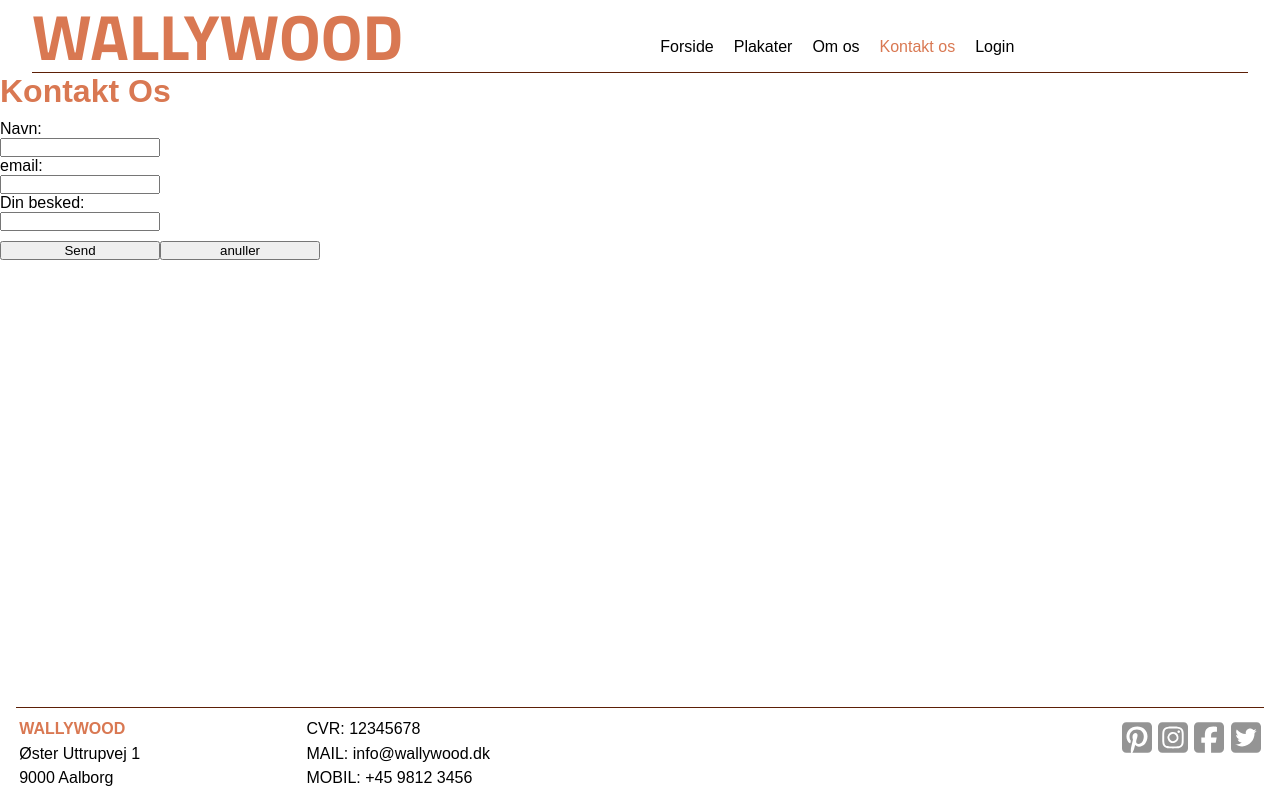
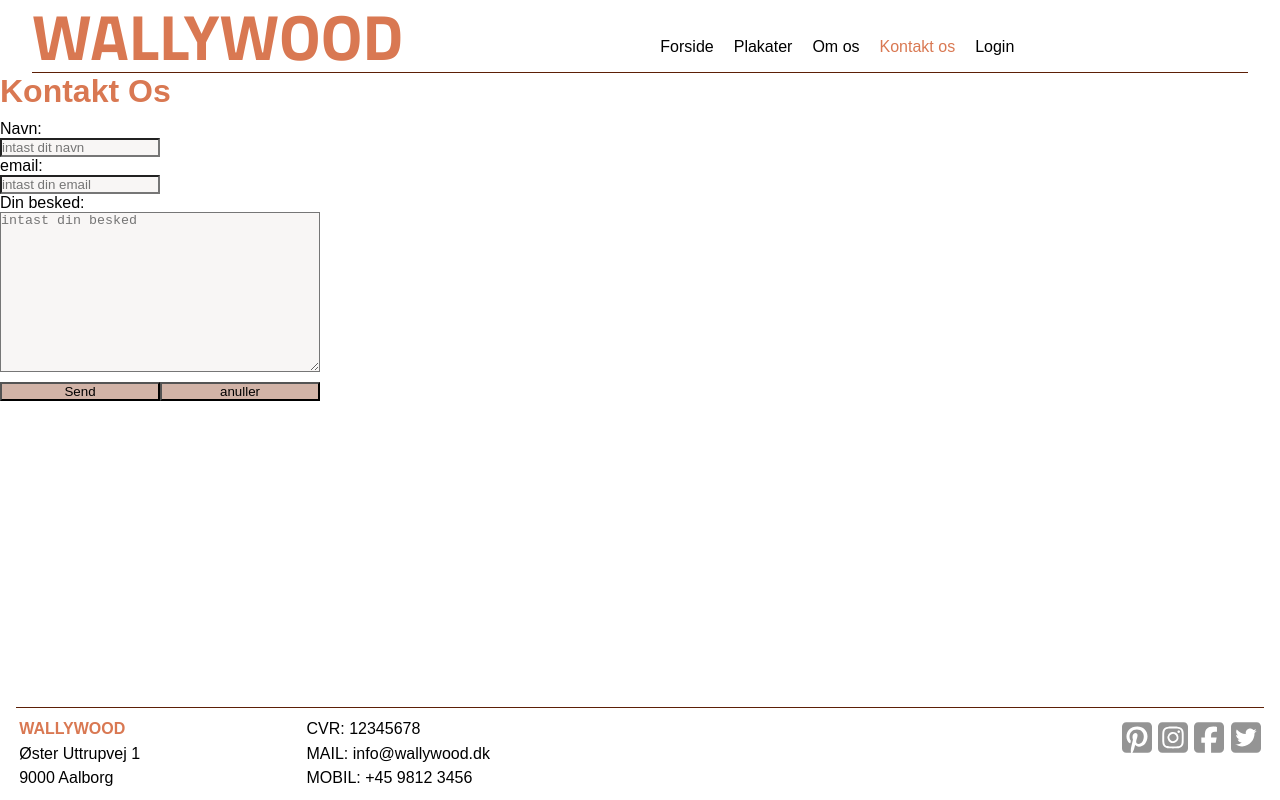
Before and after one commit to Team-Wallywood/Wallywood, a React (Vite) app: page /KontaktOsPage in a window 1280 px wide. Built offline with nearby package versions, Linux system fonts and the light colour scheme.

Commit message:
fix styling
ratted stylingen og added placholder til input og textarea

```diff
--- a/src/Components/KontaktOs/KontaktOs.Styled.js
+++ b/src/Components/KontaktOs/KontaktOs.Styled.js
@@ -10,10 +10,17 @@ label{
 }
 input{
     width: 10rem;
+    background-color: #5C1F060A;
+}
+textarea{
+    width: 20rem;
+    height: 10rem;
+    background-color: #5C1F060A;
 }
 
 button{
     width: 10rem;
+    background-color: #D1B3A7;
 }
 h1{
     color: #D97852;
--- a/src/Components/KontaktOs/KontaktOs.jsx
+++ b/src/Components/KontaktOs/KontaktOs.jsx
@@ -27,7 +27,7 @@ export const Kontaktos = () => {
 
   useEffect(() => {
     if (text.length > 0 && text.length < 10) {
-        setUserErrorBesked("password must be at least 10 characters")
+        setUserErrorBesked("must be at least 10 characters")
     } else {
         setUserErrorBesked("");
     }
@@ -41,17 +41,17 @@ export const Kontaktos = () => {
       <b>{userErrorName}</b>
         <label>
           Navn:
-          <input type="navn" value={navn} onChange={(e) => setNavn(e.target.value)} />
+          <input type="navn" value={navn} onChange={(e) => setNavn(e.target.value)} placeholder="intast dit navn"/>
         </label>
         <b>{userErrorEmail}</b>
         <label>
           email:
-          <input type="email" value={email} onChange={(e) => setEmail(e.target.value)} />
+          <input type="email" value={email} onChange={(e) => setEmail(e.target.value)} placeholder="intast din email"/>
         </label>
         <b>{userErrorBesked}</b>
         <label>
             Din besked:
-            <input type="text" value={text} onChange={(e) => setText(e.target.value)} />
+            <textarea type="text" value={text} onChange={(e) => setText(e.target.value)} placeholder="intast din besked"/>
         </label>
       </form>
             <div>
```
